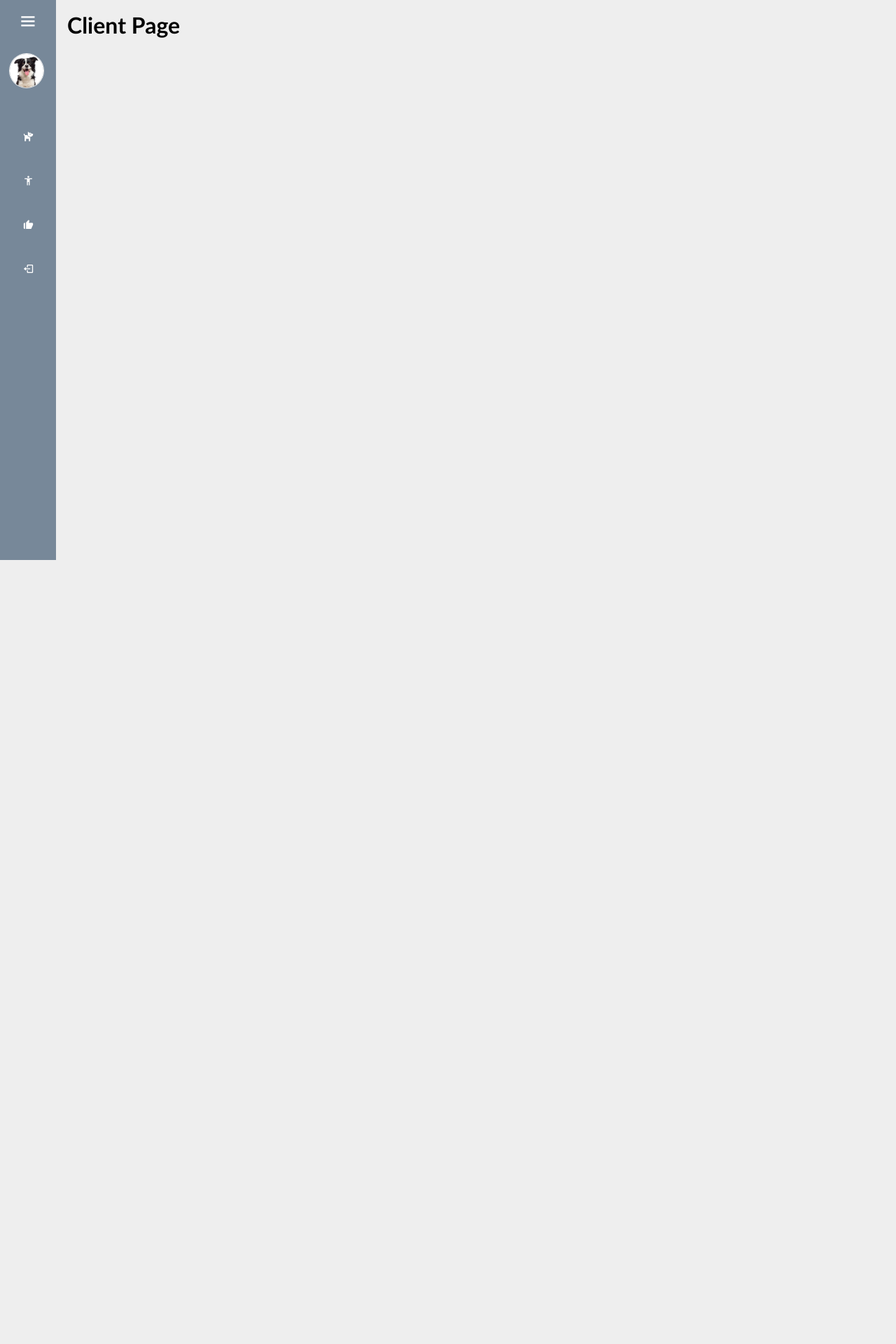
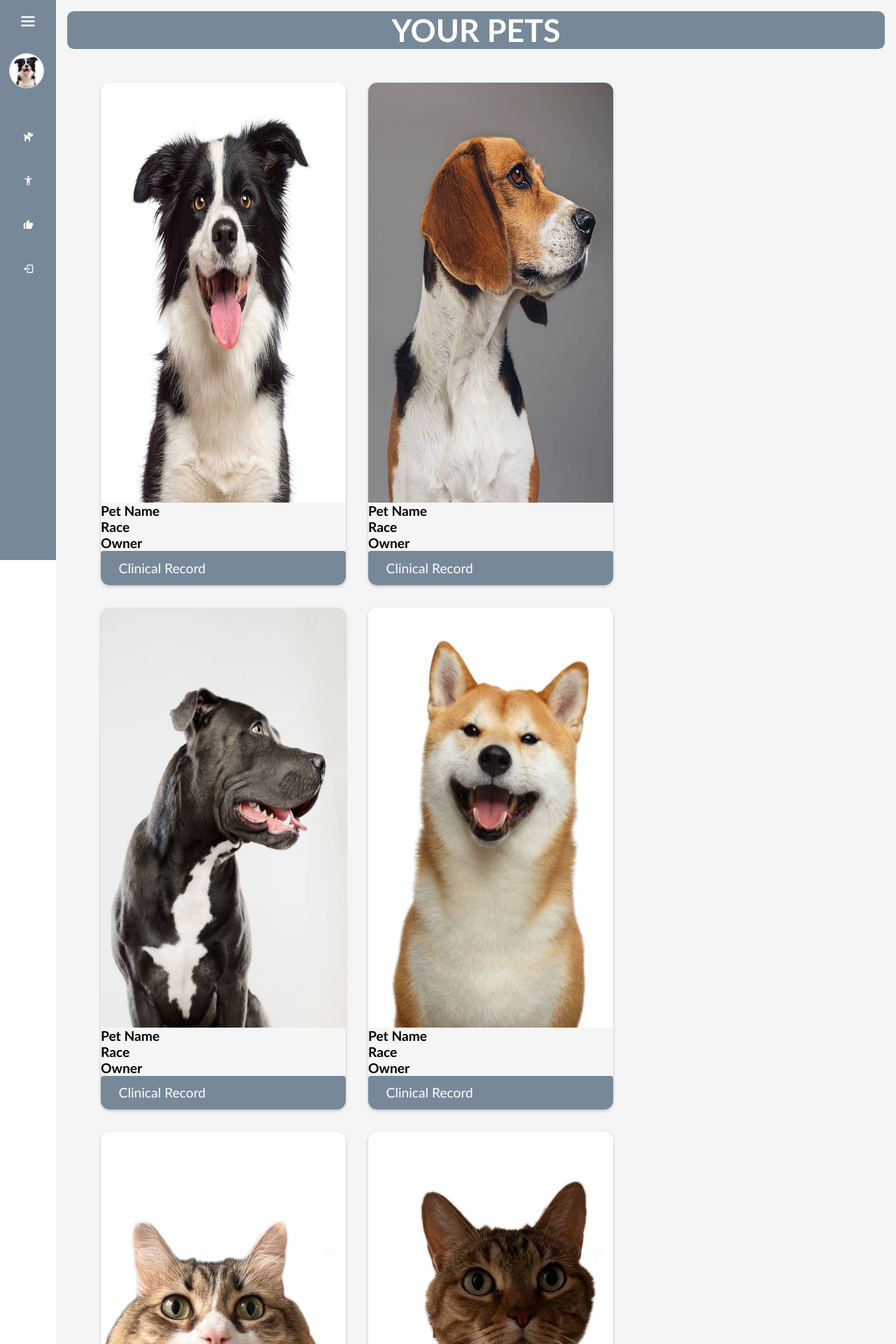
Before and after one commit to VictorJVA/ProjectP1, a Django app: page /homeClient/ in a window 1280 px wide. Shown: the top 1920 px of the page at 70% size. Before the commit the page ends 800 px from the top, so only its background shows below. Run offline with Django 5.2, Linux system fonts and the light colour scheme.

Commit message:
Complete Front homeClient

```diff
--- a/client/static/css/menu/MenuStyle.css
+++ b/client/static/css/menu/MenuStyle.css
@@ -13,10 +13,12 @@
 }
 
 .sidebar {
-  position: absolute;
+  position: fixed;
+  /* position: absolute; */
   top: 0;
   left: 0;
-  height: 100vh;
+  /* height: 100vh; */
+  height: 100%;
   width: 80px;
   /* width: 250px; */
   background-color: lightslategray;
@@ -149,7 +151,7 @@
 
 .main-content {
   position: relative;
-  background-color: #eee;
+  background-color: whitesmoke;
   min-height: 100vh;
   top: 0;
   left: 80px;
@@ -157,3 +159,67 @@
   width: calc(100% - 80px);
   padding: 1rem;
 }
+
+/* --------------------------------------------------------------------------------- */
+.main-content h1 {
+  text-align: center;
+  font-size: 2.8rem;
+  text-transform: uppercase;
+  background-color: lightslategray;
+  color: white;
+  border-radius: 0.6rem;
+  padding: 0 2rem;
+  /* font-weight: 1200; */
+  /* position: fixed; */
+}
+
+.card-container {
+  display: flex;
+  justify-content: flex-start;
+  flex-wrap: wrap;
+  padding: 2rem;
+}
+.card {
+  width: 350px;
+  background-color: whitesmoke;
+  border-radius: 0.8rem;
+  overflow: hidden;
+  box-shadow: 0px 2px 4px rgba(0, 0, 0, 0.2);
+  margin: 1rem;
+  display: flex;
+  flex-direction: column;
+  justify-content: end;
+  min-height: auto;
+}
+
+.card img {
+  min-height: 600px;
+  max-height: 600px;
+  max-width: auto;
+  min-width: auto;
+}
+
+.card-content h3 {
+  /* background-color: lightslategray; */
+  font-size: 1.2rem;
+  height: auto;
+  /* padding: 10px; */
+  margin: 0;
+  /* margin-left: 0.8rem; */
+  /* margin-bottom: 0.8rem; */
+}
+
+.card-content .btn {
+  display: inline-block;
+  padding: 0.8rem 1.6rem;
+  /* justify-content: end; */
+  /* padding: 0 40%; */
+  background-color: lightslategrey;
+  text-decoration: none;
+  min-width: 100%;
+  border-radius: 4px;
+  /* margin-top: 1.6rem; */
+  color: white;
+  font-size: 1.2rem;
+  /* align-items: center; */
+}
--- a/client/templates/homeClient.html
+++ b/client/templates/homeClient.html
@@ -53,15 +53,105 @@
         <li>
           <a href="#"
             ><i class="bx bx-log-out"></i>
-            <span class="nav-item">logout /home</span>
+            <span class="nav-item">logout home</span>
           </a>
-          <span class="tooltip">logout /home</span>
+          <span class="tooltip">logout home</span>
         </li>
       </ul>
     </div>
     <div class="main-content">
-      <div class="container">
-        <h1>Client page</h1>
+      <h1>your pets</h1>
+      <div class="card-container">
+        <div class="card">
+          <img src="../static/img/collie.jpg" alt="pet photo" />
+          <div class="card-content">
+            <h3>pet name</h3>
+            <h3>race</h3>
+            <h3>owner</h3>
+            <a href="#" class="btn">clinical record</a>
+          </div>
+        </div>
+        <div class="card">
+          <img src="../static/img/pet2.jpg" alt="pet photo" />
+          <div class="card-content">
+            <h3>pet name</h3>
+            <h3>race</h3>
+            <h3>owner</h3>
+            <a href="#" class="btn">clinical record</a>
+          </div>
+        </div>
+        <div class="card">
+          <img src="../static/img/pet3.jpg" alt="pet photo" />
+          <div class="card-content">
+            <h3>pet name</h3>
+            <h3>race</h3>
+            <h3>owner</h3>
+            <a href="#" class="btn">clinical record</a>
+          </div>
+        </div>
+        <div class="card">
+          <img src="../static/img/pet4.jpg" alt="pet photo" />
+          <div class="card-content">
+            <h3>pet name</h3>
+            <h3>race</h3>
+            <h3>owner</h3>
+            <a href="#" class="btn">clinical record</a>
+          </div>
+        </div>
+        <div class="card">
+          <img src="../static/img/pet5.jpg" alt="pet photo" />
+          <div class="card-content">
+            <h3>pet name</h3>
+            <h3>race</h3>
+            <h3>owner</h3>
+            <a href="#" class="btn">clinical record</a>
+          </div>
+        </div>
+        <div class="card">
+          <img src="../static/img/pet6.jpg" alt="pet photo" />
+          <div class="card-content">
+            <h3>pet name</h3>
+            <h3>race</h3>
+            <h3>owner</h3>
+            <a href="#" class="btn">clinical record</a>
+          </div>
+        </div>
+        <div class="card">
+          <img src="../static/img/pet10.jpg" alt="pet photo" />
+          <div class="card-content">
+            <h3>pet name</h3>
+            <h3>race</h3>
+            <h3>owner</h3>
+            <a href="#" class="btn">clinical record</a>
+          </div>
+        </div>
+        <div class="card">
+          <img src="../static/img/pet8.jpg" alt="pet photo" />
+          <div class="card-content">
+            <h3>pet name</h3>
+            <h3>race</h3>
+            <h3>owner</h3>
+            <a href="#" class="btn">clinical record</a>
+          </div>
+        </div>
+        <div class="card">
+          <img src="../static/img/pet9.jpg" alt="pet photo" />
+          <div class="card-content">
+            <h3>pet name</h3>
+            <h3>race</h3>
+            <h3>owner</h3>
+            <a href="#" class="btn">clinical record</a>
+          </div>
+        </div>
+        <div class="card">
+          <img src="../static/img/pet7.jpg" alt="pet photo" />
+          <div class="card-content">
+            <h3>pet name</h3>
+            <h3>race</h3>
+            <h3>owner</h3>
+            <a href="#" class="btn">clinical record</a>
+          </div>
+        </div>
       </div>
     </div>
   </body>
```
Also changed, not shown: client/static/img/pet10.jpg (added), client/static/img/pet2.jpg (added), client/static/img/pet3.jpg (added), client/static/img/pet4.jpg (added), client/static/img/pet5.jpg (added), client/static/img/pet6.jpg (added), client/static/img/pet7.jpg (added), client/static/img/pet8.jpg (added), client/static/img/pet9.jpg (added).
